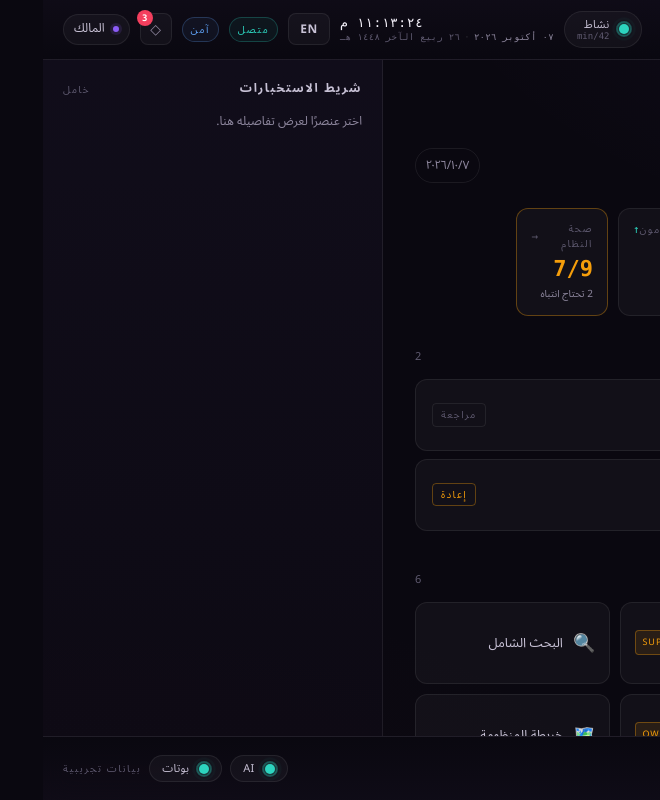
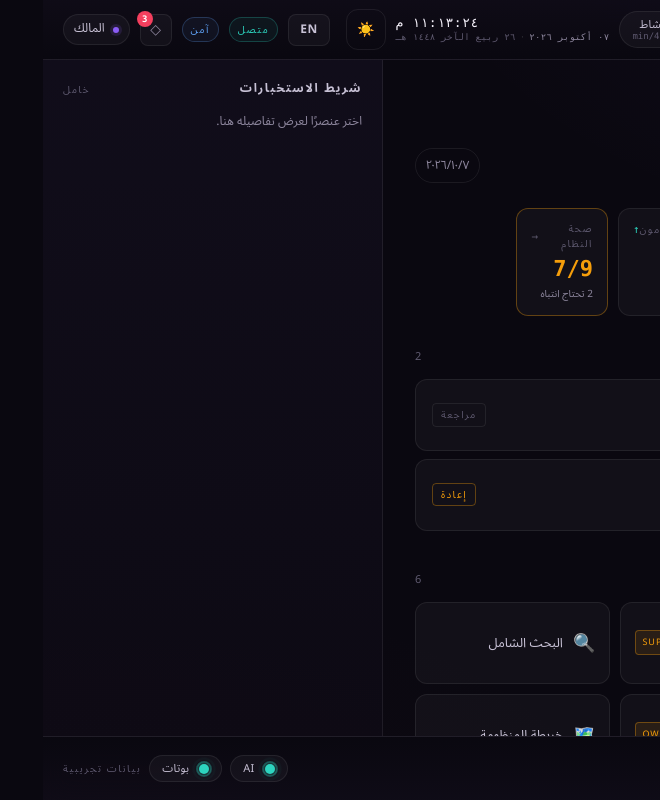
Before and after one commit to zwzz46324-hue/manar-command, a React (Vite) app: page / in a window 1280 px wide. Shown: the whole page, without its empty margins (620-1280 px from the left). Built offline with nearby package versions, Linux system fonts and the light colour scheme.

Commit message:
MANAR COMMAND — Phase 47: Light/Dark theme toggle

```diff
--- a/src/design-system/tokens/tokens.css
+++ b/src/design-system/tokens/tokens.css
@@ -103,3 +103,30 @@ pre {
 ::-webkit-scrollbar-thumb:hover {
   background: rgba(255, 255, 255, 0.12);
 }
+/* === Light Theme (Phase 47) === */
+[data-theme="light"] {
+  --manar-bg-0: #f7f5fb;
+  --manar-bg-1: #ffffff;
+  --manar-bg-2: #f1eef8;
+  --manar-bg-3: #e8e3f2;
+  --manar-surface: rgba(0, 0, 0, 0.025);
+  --manar-surface-hover: rgba(0, 0, 0, 0.05);
+  --manar-border: rgba(0, 0, 0, 0.08);
+  --manar-border-strong: rgba(0, 0, 0, 0.16);
+
+  --manar-text: #1a1626;
+  --manar-text-dim: #3d3654;
+  --manar-muted: #6b6382;
+  --manar-faint: #9a93ab;
+
+  --manar-accent-soft: rgba(139, 92, 246, 0.1);
+  --manar-accent-line: rgba(139, 92, 246, 0.4);
+
+  --manar-success: #0d9488;
+  --manar-warning: #d97706;
+  --manar-danger: #e11d48;
+  --manar-info: #2563eb;
+
+  --manar-shadow-soft: 0 1px 0 rgba(0, 0, 0, 0.02) inset;
+  --manar-shadow-panel: 0 12px 40px -20px rgba(0, 0, 0, 0.15);
+}
--- /dev/null
+++ b/src/design-system/useTheme.ts
@@ -0,0 +1,27 @@
+import { useEffect, useState } from "react";
+
+export type Theme = "dark" | "light";
+
+const STORAGE_KEY = "manar-theme";
+
+export function useTheme() {
+  const [theme, setThemeState] = useState<Theme>(() => {
+    const saved = localStorage.getItem(STORAGE_KEY) as Theme | null;
+    return saved === "light" ? "light" : "dark";
+  });
+
+  useEffect(() => {
+    const root = document.documentElement;
+    if (theme === "light") {
+      root.setAttribute("data-theme", "light");
+    } else {
+      root.removeAttribute("data-theme");
+    }
+    localStorage.setItem(STORAGE_KEY, theme);
+  }, [theme]);
+
+  const toggle = () => setThemeState((p) => (p === "dark" ? "light" : "dark"));
+  const setTheme = (t: Theme) => setThemeState(t);
+
+  return { theme, toggle, setTheme };
+}
--- a/src/layouts/CommandLayout.css
+++ b/src/layouts/CommandLayout.css
@@ -144,3 +144,19 @@
 .rail-dot { width: 6px; height: 6px; border-radius: 50%; background: var(--manar-success); }
 .rail-clear { margin-top: 6px; padding: 6px 10px; font-size: 11px; background: transparent; border: 1px solid var(--manar-border); border-radius: 6px; color: var(--manar-muted); cursor: pointer; }
 .rail-clear:hover { color: var(--manar-text); border-color: var(--manar-border-strong); }
+
+/* === Theme Toggle (Phase 47) === */
+.theme-toggle {
+  background: transparent;
+  border: 1px solid var(--manar-border);
+  border-radius: var(--manar-radius);
+  padding: 5px 10px;
+  font-size: 14px;
+  cursor: pointer;
+  transition: border-color 150ms, transform 150ms;
+  margin-inline-end: 6px;
+}
+.theme-toggle:hover {
+  border-color: var(--manar-border-strong);
+  transform: rotate(15deg);
+}
--- a/src/layouts/CommandLayout.tsx
+++ b/src/layouts/CommandLayout.tsx
@@ -3,6 +3,7 @@ import React, { useEffect, useState } from "react";
 import { NavLink, Outlet } from "react-router-dom";
 import { ManarLogo, ManarCommandPalette, ManarPulse, ManarClock, ManarNotifications } from "../design-system/components";
 import { useLang } from "../i18n";
+import { useTheme } from "../design-system/useTheme";
 import { useSelection } from "../state/selection";
 import "./CommandLayout.css";
 
@@ -53,6 +54,7 @@ const targetFor = (gi: number, ii: number, nav: { label: string; items: string[]
 
 export function CommandLayout() {
   const { dir, t, lang, toggle } = useLang();
+  const { theme, toggle: toggleTheme } = useTheme();
   const { id, kind, labelAr, labelEn, clear } = useSelection();
   const [paletteOpen, setPaletteOpen] = useState(false);
 
@@ -89,7 +91,10 @@ export function CommandLayout() {
         <div className="horizon-actions">
           <ManarPulse label={lang === "ar" ? "نشاط" : "Activity"} state="healthy" hint="42/min" />
           <ManarClock />
-          <button className="lang-toggle" type="button" onClick={toggle} aria-label="Switch language">
+          <button className="theme-toggle" type="button" onClick={toggleTheme} aria-label="Switch theme" title={theme === "dark" ? (lang === "ar" ? "الوضع الفاتح" : "Light mode") : (lang === "ar" ? "الوضع الداكن" : "Dark mode")}>
+              {theme === "dark" ? "☀️" : "🌙"}
+            </button>
+            <button className="lang-toggle" type="button" onClick={toggle} aria-label="Switch language">
             {t.langButton}
           </button>
           <span className="state-pill state-online">{t.stateOnline}</span>
```
